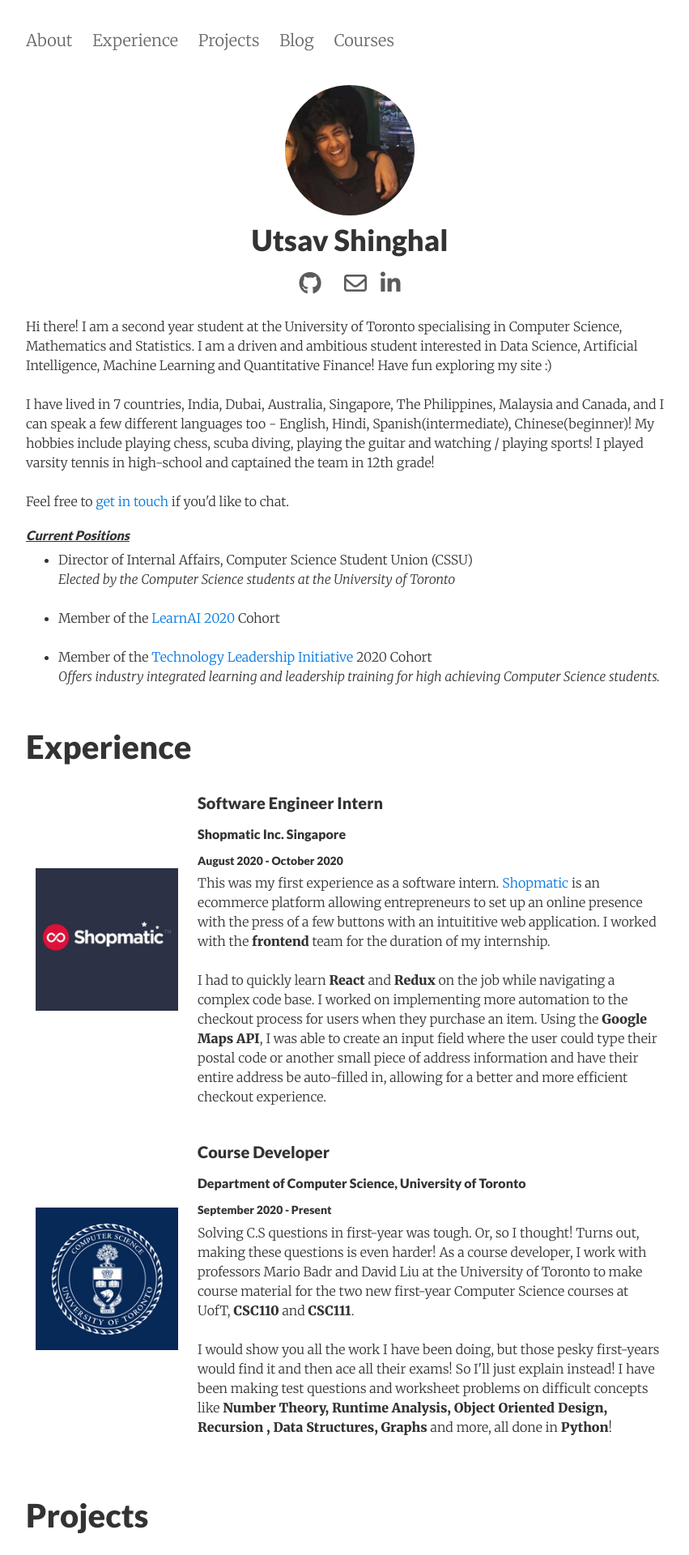
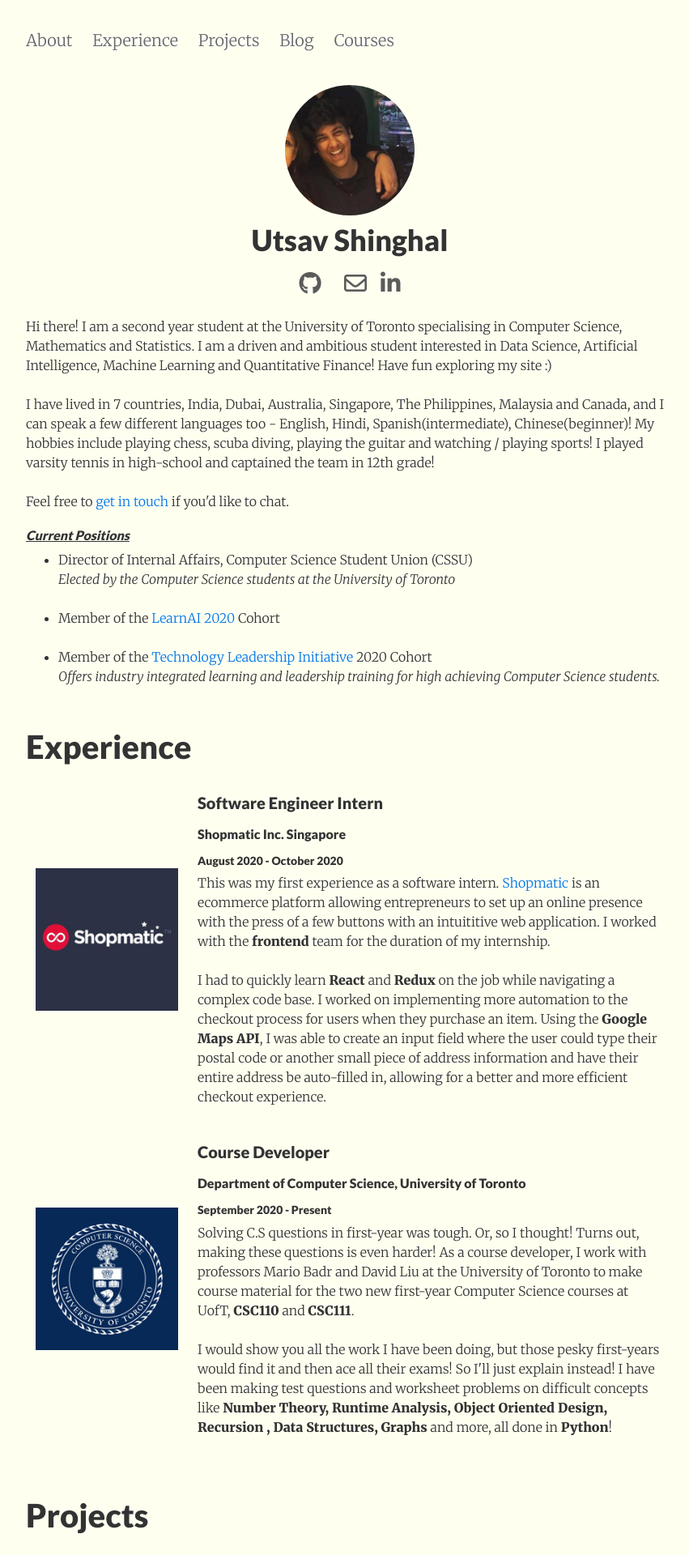
Before and after one commit to ushinghal19/ushinghal19.github.io, a Jekyll site: the page built from index.html, in a window 1280 px wide. Shown: the top 1920 px of the page at 81% size, without its empty margins (208-1059 px from the left). Built offline with Jekyll 4.4.1, drawn with Linux system fonts in a browser that asks for light colours; nearby versions of some CDN libraries; a style sheet for code colours, icons or effects is not loaded.

Commit message:
changed background color

```diff
--- a/_sass/basscss/_color-base.scss
+++ b/_sass/basscss/_color-base.scss
@@ -2,7 +2,7 @@
 
 body {
   color: $dark-gray;
-  background-color: white;
+  background-color: #fffff0;
 }
 
 a {
```
